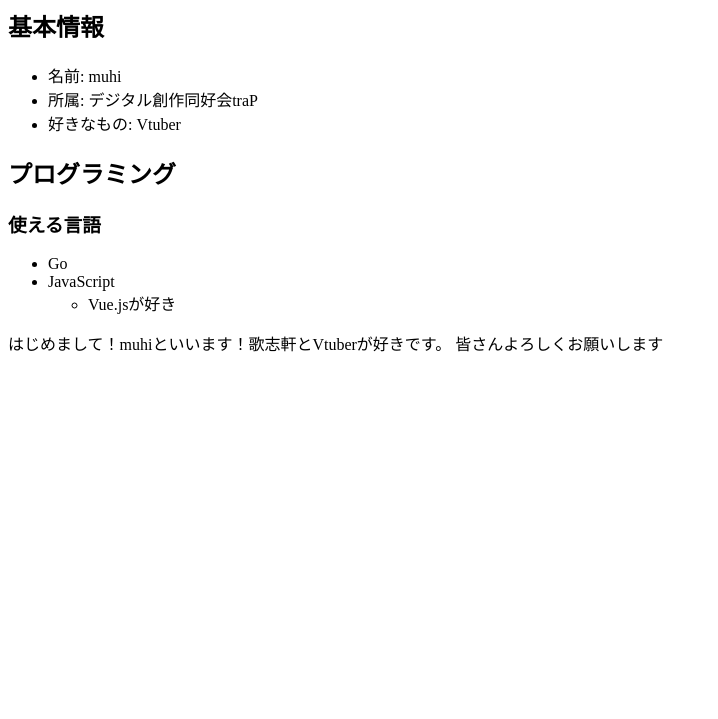
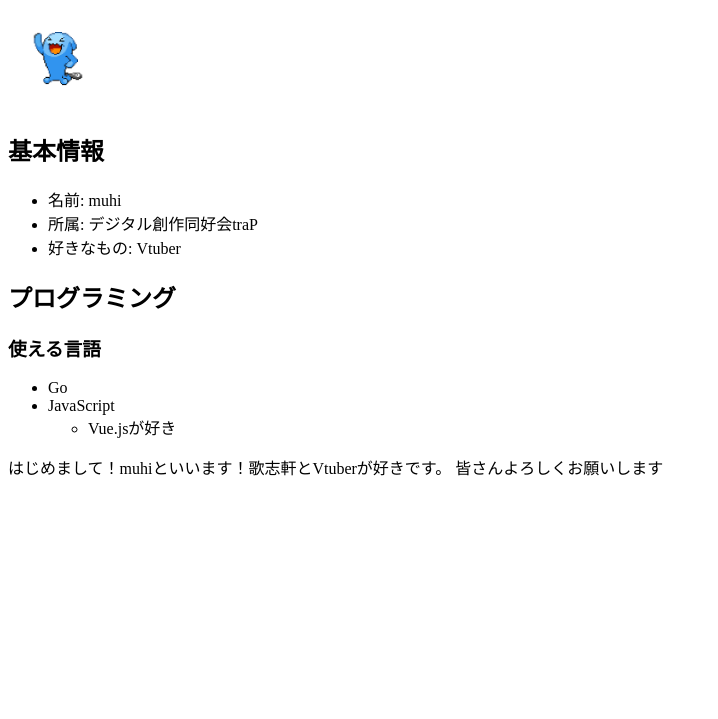
Before and after one commit to muhi111/practice, a plain HTML site: page index.html in a window 1280 px wide. Shown: the part 81-800 px from the top of the page, without its empty margins (0-718 px from the left). Drawn offline with Linux system fonts and the light colour scheme.

Commit message:
plus css and img

```diff
--- a/index.html
+++ b/index.html
@@ -4,10 +4,12 @@
 <head>
 	<meta charset="UTF-8">
 	<title>muhiの自己紹介</title>
+	<link rel="stylesheet" href="./style.css">
 </head>
 
 <body>
 	<h1>muhiの自己紹介</h1>
+	<img src="./icon.png" alt="icon" id="icon">
 	<div>
 		<h2>基本情報</h2>
 		<ul>
--- /dev/null
+++ b/style.css
@@ -0,0 +1,3 @@
+#icon {
+	width: 100px;
+}
```
Also changed, not shown: icon.png (added).
